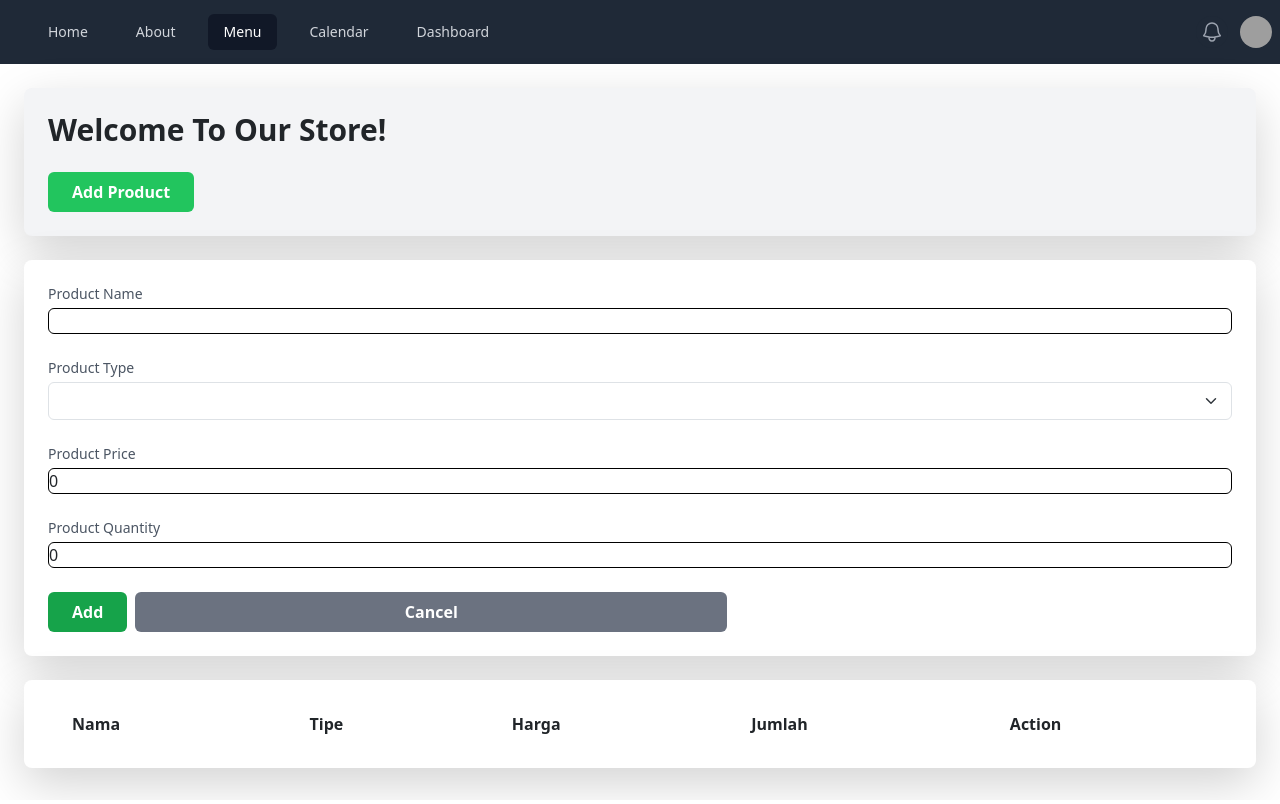
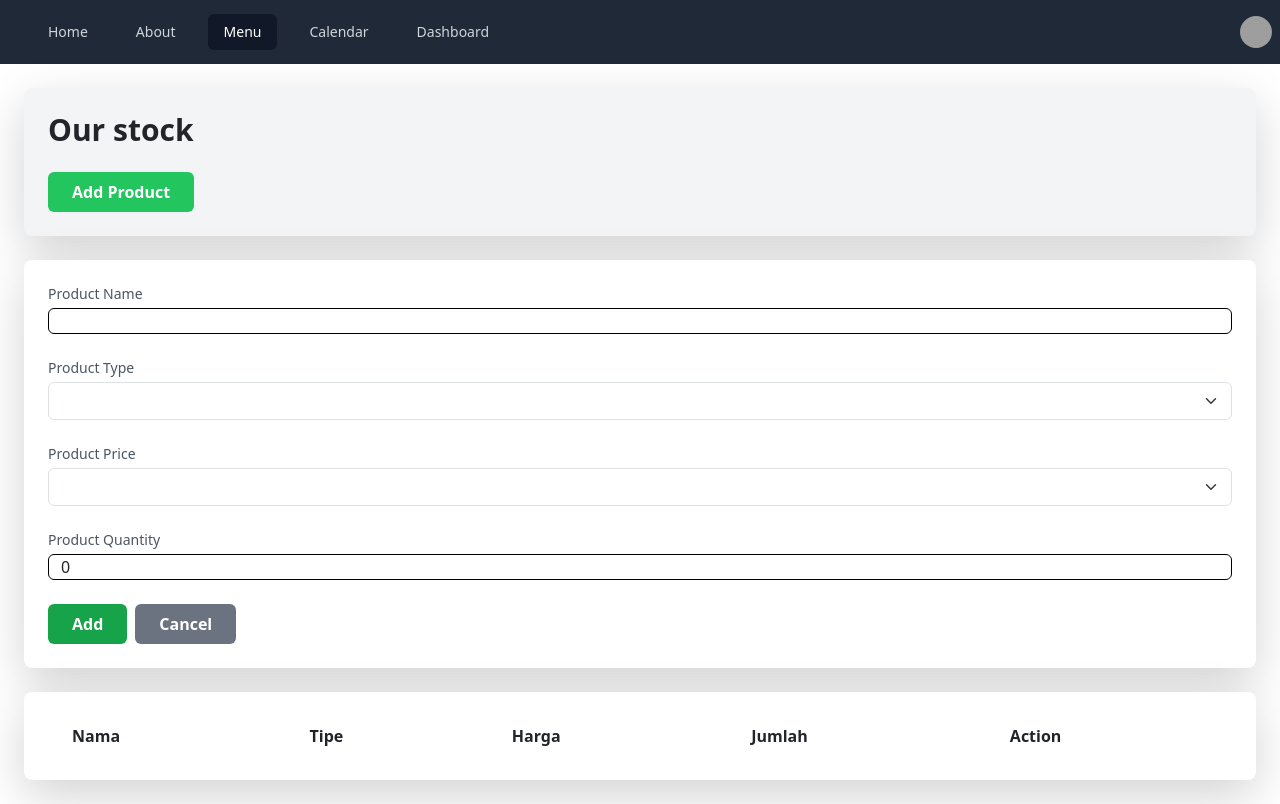
Before and after one commit to ImamNurHadi/pweb-Instalasi-VueComponents-P18-2023, a Vue app: page /menu in a window 1280 px wide. Both pictures are taken after a click on the button "Add Product". Built offline with nearby package versions, Linux system fonts and the light colour scheme; grey boxes are pictures that could not be loaded.

Commit message:
bagusin navbar, bagusin menu

```diff
--- a/src/components/Menu.vue
+++ b/src/components/Menu.vue
@@ -1,7 +1,7 @@
 <template>
     <div class="container mx-auto p-4">
         <div class="bg-gray-100 p-4 rounded-lg shadow-lg mb-4">
-            <h1 class="text-3xl font-bold mb-4">Welcome To Our Store!</h1>
+            <h1 class="text-3xl font-bold mb-4">Our stock</h1>
             <div>
                 <button @click="showAddProductForm = true"
                     class="bg-green-500 hover:bg-green-600 text-white font-semibold px-4 py-2 rounded-md">Add
@@ -13,31 +13,40 @@
         <div v-if="showAddProductForm" class="bg-white p-4 rounded-lg shadow-lg">
             <form @submit.prevent="addOrUpdateProduct" class="custom-form">
                 <div class="mb-4">
-                    <label for="productName" class="block text-sm font-medium text-gray-600"  >Product Name</label>
+                    <label for="productName" class="block text-sm font-medium text-gray-600">Product Name</label>
                     <input v-model="newProduct.name" type="text" id="productName"
-                        class="form-input mt-1 block w-full rounded-md ">
+                        class="form-input mt-1 block w-full rounded-md pl-3">
                 </div>
                 <div class="mb-4">
                     <label for="productType" class="block text-sm font-medium text-gray-600">Product Type</label>
-                    <select v-model="newProduct.type" id="productType"
-                        class="form-select mt-1 block w-full rounded-md ">
-                        <option value="Makanan">Makanan</option>
-                        <option value="Pakaian">Pakaian</option>
+                    <select v-model="newProduct.type" id="productType" class="form-select mt-1 block w-full rounded-md ">
+                        <option value="Electronic">Electronic</option>
+                        <option value="Wearable">Wearable</option>
+                        <option value="Accessories">Accessories</option>
                     </select>
                 </div>
                 <div class="mb-4">
                     <label for="productPrice" class="block text-sm font-medium text-gray-600">Product Price</label>
-                    <input v-model.number="newProduct.price" type="number" id="productPrice"
-                        class="form-input mt-1 block w-full rounded-md ">
+                    <select v-model.number="newProduct.price" id="productPrice"
+                        class="form-select mt-1 block w-full rounded-md">
+                        <option value="10">10</option>
+                        <option value="15">15</option>
+                        <option value="20">20</option>
+                        <option value="25">25</option>
+                        <option value="30">30</option>
+                    </select>
                 </div>
+
                 <div class="mb-4">
                     <label for="productQuantity" class="block text-sm font-medium text-gray-600">Product Quantity</label>
                     <input v-model.number="newProduct.quantity" type="number" id="productQuantity"
-                        class="form-input mt-1 block w-full rounded-md ">
+                        class="form-input mt-1 block w-full rounded-md pl-3 py">
                 </div>
-                <button type="submit" class="bg-green-600 hover:bg-green-500 text-white font-semibold px-4 py-2 rounded-md">{{
+                <button type="submit"
+                    class="bg-green-600 hover:bg-green-500 text-white font-semibold px-4 py-2 rounded-md">{{
                         editingIndex !== null ? 'Save' : 'Add' }}</button>
-                <button type="button" @click="cancelForm" class="bg-gray-500 hover:bg-red-500 text-white font-semibold px-4 py-2 rounded-md ml-2" style="width: 50%;">
+                <button type="button" @click="cancelForm"
+                    class="bg-gray-500 hover:bg-red-500 text-white font-semibold px-4 py-2 rounded-md ml-2">
                     Cancel
                 </button>
 
@@ -60,7 +69,7 @@
                         class="bg-white hover:bg-gray-100 transition duration-300 ease-in-out">
                         <td class="px-4 py-2 text-gray-800">{{ product.name }}</td>
                         <td class="px-4 py-2 text-gray-800">{{ product.type }}</td>
-                        <td class="px-4 py-2 text-gray-800">{{ product.price }} Rb</td>
+                        <td class="px-4 py-2 text-gray-800">$ {{ product.price }}</td>
                         <td class="px-4 py-2 text-gray-800">{{ product.quantity }}</td>
                         <td class="px-4 py-2 flex items-center">
                             <button @click="editProduct(index)"
@@ -84,15 +93,14 @@
 
 
 <style>
-input{
+input {
     border-color: black;
-  border-width:0.1vh;
+    border-width: 0.1vh;
 }
 
-select
-{
+select {
     border-color: black;
-  border-width:0.1vh;
+    border-width: 0.1vh;
 }
 </style>
 
--- a/src/components/Navbar.vue
+++ b/src/components/Navbar.vue
@@ -43,21 +43,13 @@
             </div>
           </div>
           <div class="absolute inset-y-0 right-0 flex items-center pr-2 sm:static sm:inset-auto sm:ml-6 sm:pr-0">
-            <button type="button" class="relative rounded-full bg-gray-800 p-1 text-gray-400 hover:text-white focus:outline-none focus:ring-2 focus:ring-white focus:ring-offset-2 focus:ring-offset-gray-800">
-              <span class="absolute -inset-1.5"></span>
-              <span class="sr-only">View notifications</span>
-              <svg class="h-6 w-6" fill="none" viewBox="0 0 24 24" stroke-width="1.5" stroke="currentColor" aria-hidden="true">
-                <path stroke-linecap="round" stroke-linejoin="round" d="M14.857 17.082a23.848 23.848 0 005.454-1.31A8.967 8.967 0 0118 9.75v-.7V9A6 6 0 006 9v.75a8.967 8.967 0 01-2.312 6.022c1.733.64 3.56 1.085 5.455 1.31m5.714 0a24.255 24.255 0 01-5.714 0m5.714 0a3 3 0 11-5.714 0" />
-              </svg>
-            </button>
-
             <!-- Profile dropdown -->
             <div class="relative ml-3">
               <div>
                 <button type="button" class="relative flex rounded-full bg-gray-800 text-sm focus:outline-none focus:ring-2 focus:ring-white focus:ring-offset-2 focus:ring-offset-gray-800" id="user-menu-button" aria-expanded="false" aria-haspopup="true">
                   <span class="absolute -inset-1.5"></span>
                   <span class="sr-only">Open user menu</span>
-                  <img class="h-8 w-8 rounded-full" src="https://images.unsplash.com/photo-1472099645785-5658abf4ff4e?ixlib=rb-1.2.1&ixid=eyJhcHBfaWQiOjEyMDd9&auto=format&fit=facearea&facepad=2&w=256&h=256&q=80" alt="">
+                  <img class="h-8 w-8 rounded-full" src="https://devilchan.com/preview/2022/07/05/16/32/30303/30303-300x349.webp" alt="">
                 </button>
               </div>
 
```
Lines whose indentation alone changed are shown as unchanged.
